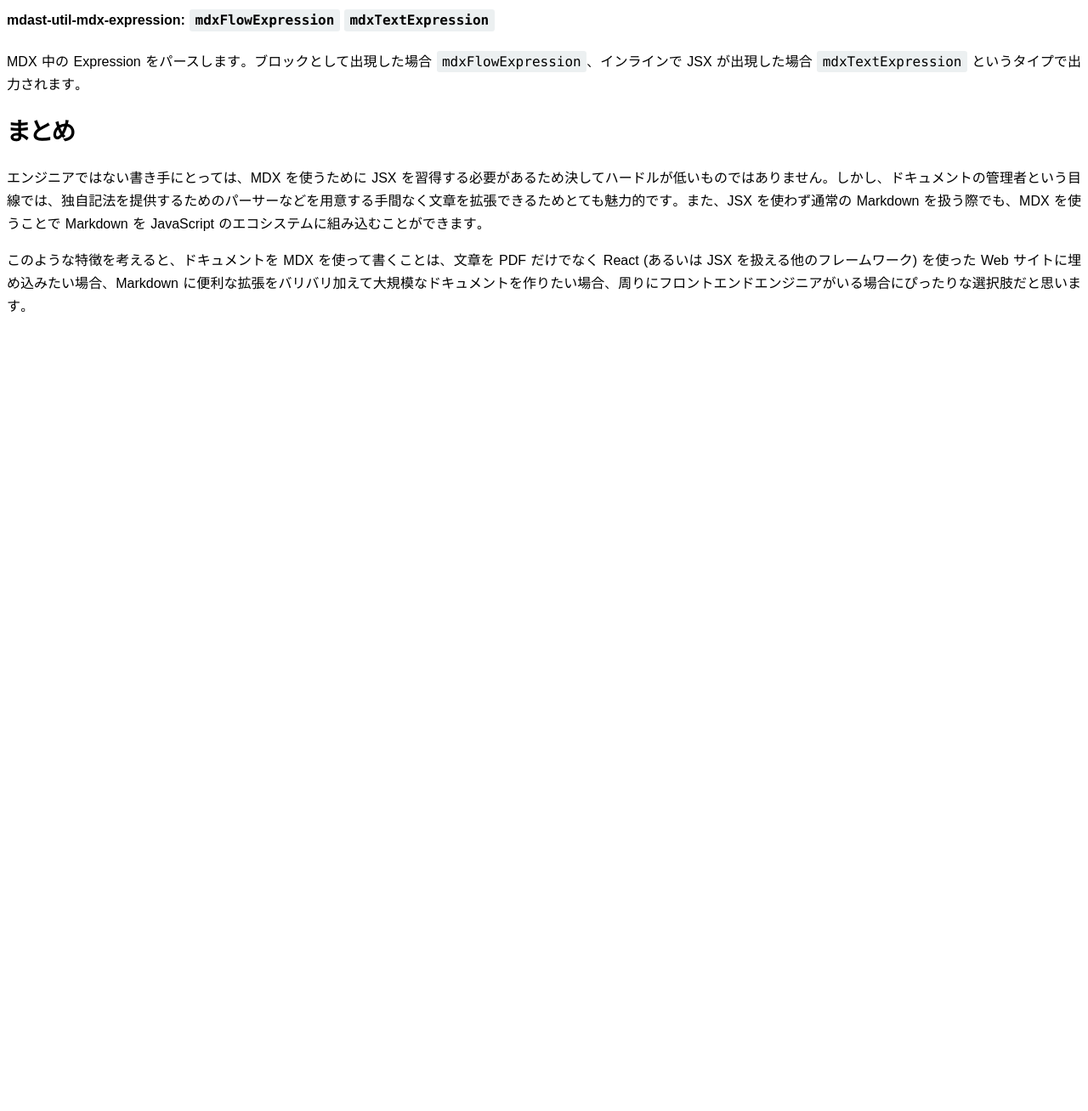
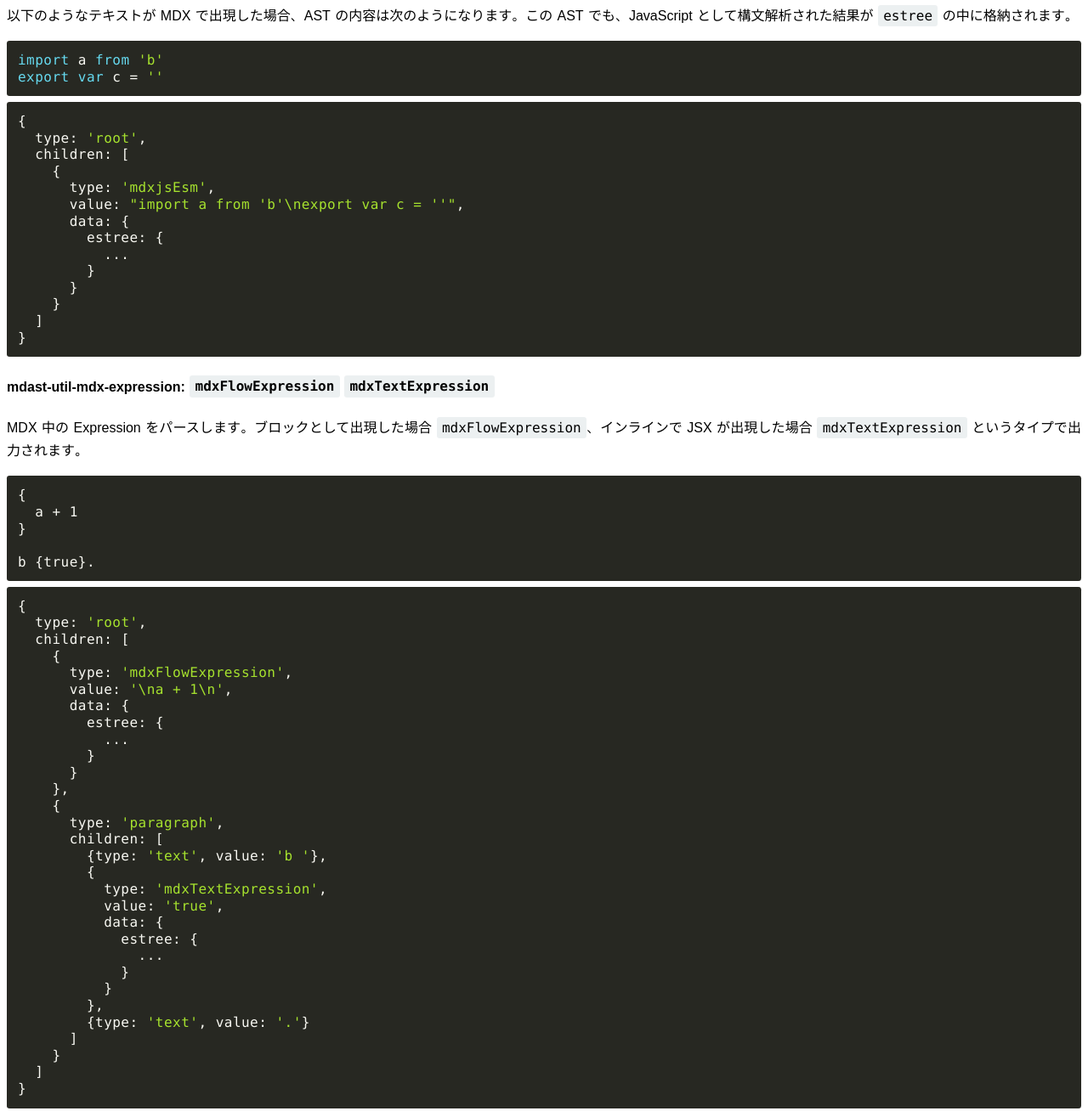
Before and after one commit to spring-raining/tbf11-draft, a website: page content/spring-raining/index.html in a window 1280 px wide. Shown: the part 8360-9668 px from the top of the page at 85% size. Before the commit the page ends 8751 px from the top, so only its background shows below. Drawn offline with Linux system fonts and the light colour scheme.

Commit message:
Add some content

```diff
--- a/content/spring-raining/index.html
+++ b/content/spring-raining/index.html
@@ -180,10 +180,62 @@ Below is an example of JSX embedded in Markdown.
           <section id="mdast-util-mdxjs-esm-mdxjsesm" class="level4">
             <h4>mdast-util-mdxjs-esm: <code>mdxjsEsm</code></h4>
             <p>MDX 中に登場する ESM 形式の import/export 文をパースします。import も export もまとめて <code>mdxjsEsm</code> タイプとして出力されます。</p>
+            <p>以下のようなテキストが MDX で出現した場合、AST の内容は次のようになります。この AST でも、JavaScript として構文解析された結果が <code>estree</code> の中に格納されます。</p>
+            <pre class="language-jsx"><code class="language-jsx"><span class="token keyword module">import</span> <span class="token imports">a</span> <span class="token keyword module">from</span> <span class="token string">'b'</span>
+<span class="token keyword module">export</span> <span class="token keyword">var</span> c <span class="token operator">=</span> <span class="token string">''</span></code></pre>
+            <pre class="language-javascript"><code class="language-javascript"><span class="token punctuation">{</span>
+  type<span class="token operator">:</span> <span class="token string">'root'</span><span class="token punctuation">,</span>
+  children<span class="token operator">:</span> <span class="token punctuation">[</span>
+    <span class="token punctuation">{</span>
+      type<span class="token operator">:</span> <span class="token string">'mdxjsEsm'</span><span class="token punctuation">,</span>
+      value<span class="token operator">:</span> <span class="token string">"import a from 'b'\nexport var c = ''"</span><span class="token punctuation">,</span>
+      data<span class="token operator">:</span> <span class="token punctuation">{</span>
+        estree<span class="token operator">:</span> <span class="token punctuation">{</span>
+          <span class="token spread operator">...</span>
+        <span class="token punctuation">}</span>
+      <span class="token punctuation">}</span>
+    <span class="token punctuation">}</span>
+  <span class="token punctuation">]</span>
+<span class="token punctuation">}</span></code></pre>
           </section>
           <section id="mdast-util-mdx-expression-mdxflowexpression-mdxtextexpression" class="level4">
             <h4>mdast-util-mdx-expression: <code>mdxFlowExpression</code> <code>mdxTextExpression</code></h4>
             <p>MDX 中の Expression をパースします。ブロックとして出現した場合 <code>mdxFlowExpression</code>、インラインで JSX が出現した場合 <code>mdxTextExpression</code> というタイプで出力されます。</p>
+            <pre class="language-mdx"><code class="language-mdx">{
+  a + 1
+}
+
+b {true}.</code></pre>
+            <pre class="language-javascript"><code class="language-javascript"><span class="token punctuation">{</span>
+  type<span class="token operator">:</span> <span class="token string">'root'</span><span class="token punctuation">,</span>
+  children<span class="token operator">:</span> <span class="token punctuation">[</span>
+    <span class="token punctuation">{</span>
+      type<span class="token operator">:</span> <span class="token string">'mdxFlowExpression'</span><span class="token punctuation">,</span>
+      value<span class="token operator">:</span> <span class="token string">'\na + 1\n'</span><span class="token punctuation">,</span>
+      data<span class="token operator">:</span> <span class="token punctuation">{</span>
+        estree<span class="token operator">:</span> <span class="token punctuation">{</span>
+          <span class="token spread operator">...</span>
+        <span class="token punctuation">}</span>
+      <span class="token punctuation">}</span>
+    <span class="token punctuation">}</span><span class="token punctuation">,</span>
+    <span class="token punctuation">{</span>
+      type<span class="token operator">:</span> <span class="token string">'paragraph'</span><span class="token punctuation">,</span>
+      children<span class="token operator">:</span> <span class="token punctuation">[</span>
+        <span class="token punctuation">{</span>type<span class="token operator">:</span> <span class="token string">'text'</span><span class="token punctuation">,</span> value<span class="token operator">:</span> <span class="token string">'b '</span><span class="token punctuation">}</span><span class="token punctuation">,</span>
+        <span class="token punctuation">{</span>
+          type<span class="token operator">:</span> <span class="token string">'mdxTextExpression'</span><span class="token punctuation">,</span>
+          value<span class="token operator">:</span> <span class="token string">'true'</span><span class="token punctuation">,</span>
+          data<span class="token operator">:</span> <span class="token punctuation">{</span>
+            estree<span class="token operator">:</span> <span class="token punctuation">{</span>
+              <span class="token spread operator">...</span>
+            <span class="token punctuation">}</span>
+          <span class="token punctuation">}</span>
+        <span class="token punctuation">}</span><span class="token punctuation">,</span>
+        <span class="token punctuation">{</span>type<span class="token operator">:</span> <span class="token string">'text'</span><span class="token punctuation">,</span> value<span class="token operator">:</span> <span class="token string">'.'</span><span class="token punctuation">}</span>
+      <span class="token punctuation">]</span>
+    <span class="token punctuation">}</span>
+  <span class="token punctuation">]</span>
+<span class="token punctuation">}</span></code></pre>
           </section>
         </section>
       </section>
```
Also changed, not shown: content/spring-raining/index.md (+65 -0 lines).
